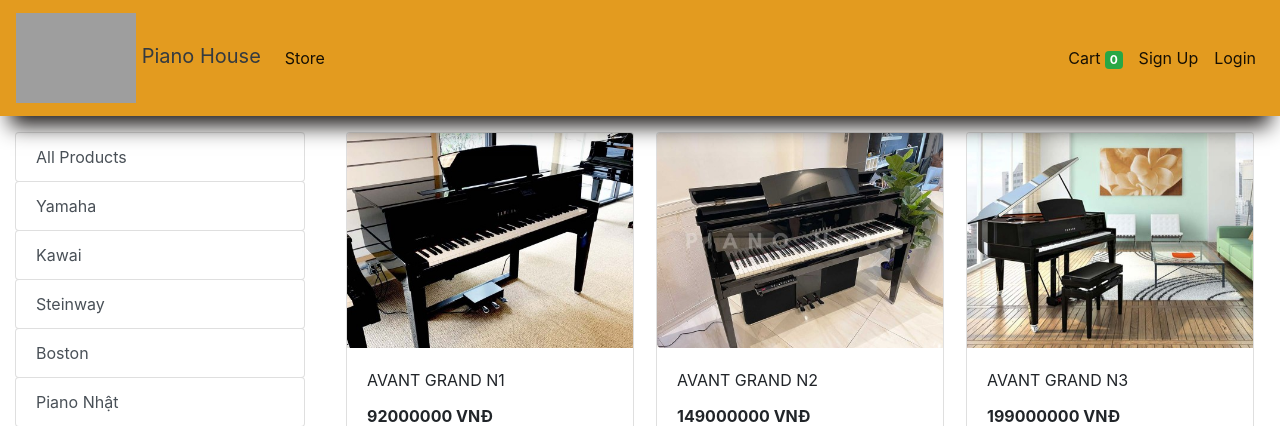
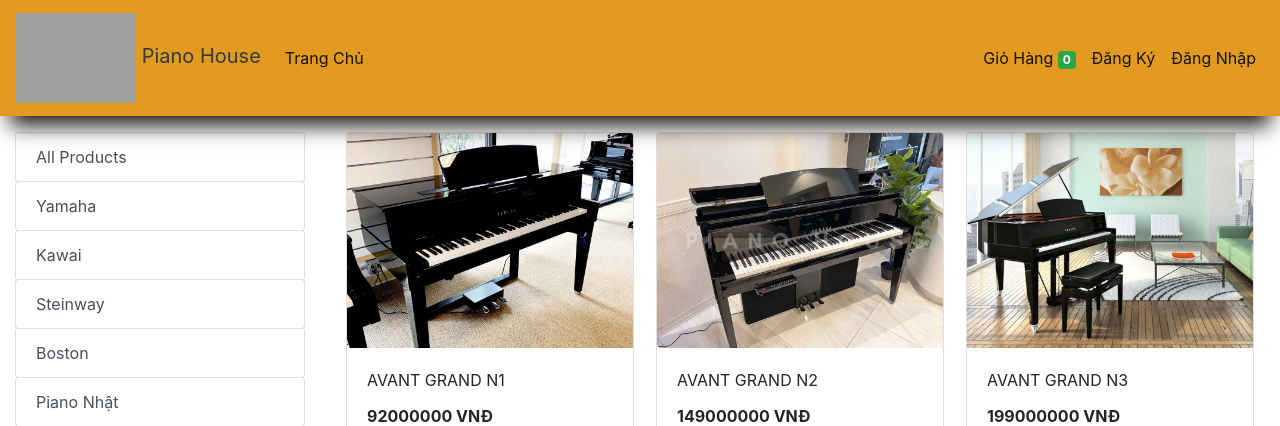
Before and after one commit to huynhcong1706/PianoShop, a Django app: page /store in a window 1280 px wide. Shown: the top 426 px of the page. Run offline with Django 3.2, Linux system fonts and the light colour scheme; data comes from the database, SQL or seed files in the repository; some libraries are stand-ins or nearby versions; grey boxes are pictures that could not be loaded.

Commit message:
Update base.html

```diff
--- a/store/templates/base.html
+++ b/store/templates/base.html
@@ -94,7 +94,7 @@
     <div class="collapse navbar-collapse" id="navbarSupportedContent">
       <ul class="navbar-nav mr-auto">
         <li class="nav-item active">
-          <a class="nav-link" href="/store">Store <span class="sr-only">(current)</span></a>
+          <a class="nav-link" href="/store">Trang Chủ <span class="sr-only">(current)</span></a>
         </li>
 
       </ul>
@@ -105,7 +105,7 @@
       <ul class=" navbar-nav my-2 my-lg-0">
 
         <li class="nav-item active">
-          <a class="nav-link" href="/cart">Cart
+          <a class="nav-link" href="/cart">Giỏ Hàng
             <span class="badge badge-success">{{request.session.cart.keys|length}}</span>
             <span class="sr-only">(current)</span></a>
         </li>
@@ -121,10 +121,10 @@
         {% else %}
 
         <li class="nav-item active">
-          <a class="nav-link" href="/signup">Sign Up<span class="sr-only">(current)</span></a>
+          <a class="nav-link" href="/signup">Đăng Ký<span class="sr-only">(current)</span></a>
         </li>
         <li class="nav-item active">
-          <a class="nav-link" href="/login">Login<span class="sr-only">(current)</span></a>
+          <a class="nav-link" href="/login">Đăng Nhập<span class="sr-only">(current)</span></a>
         </li>
         {% endif %}
 
```
